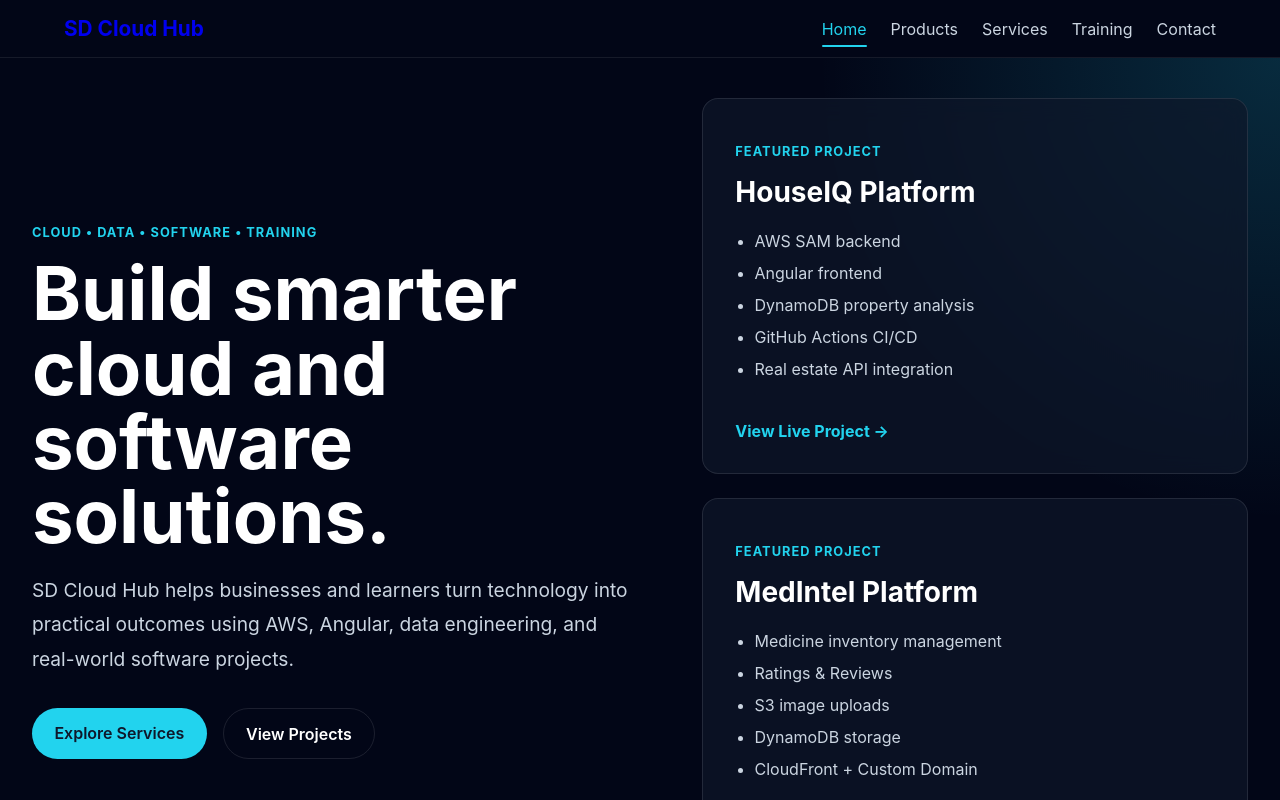
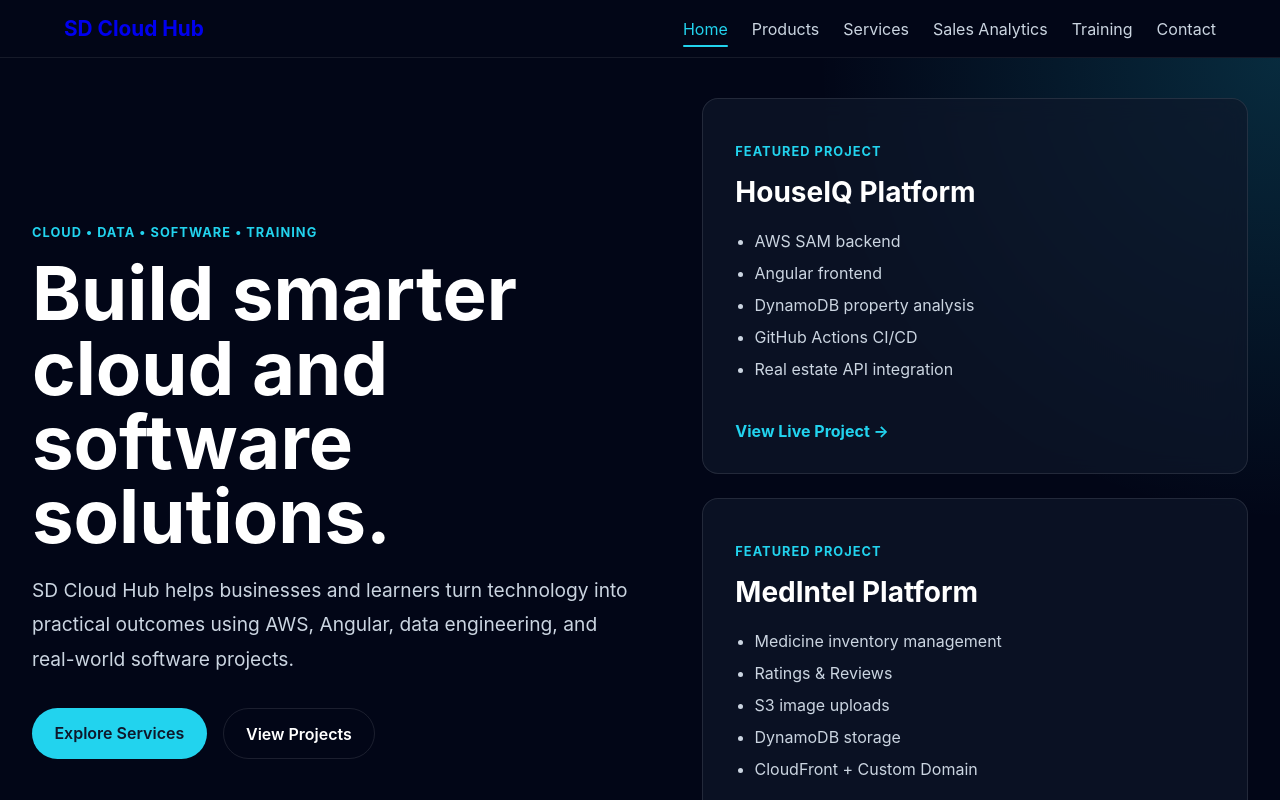
Before and after one commit to samueldesalegn/sdcloudhub, an Angular app in the folder sdcloudhub-frontend/: page / in a window 1280 px wide. Shown: the top 800 px of the page. Built offline with nearby package versions, Linux system fonts and the light colour scheme.

Commit message:
Add Sales Analytics nav link

```diff
--- a/sdcloudhub-frontend/src/app/layout/header/header.html
+++ b/sdcloudhub-frontend/src/app/layout/header/header.html
@@ -23,6 +23,11 @@
       routerLinkActive="active-link">
       Services
     </a>
+      <a
+        routerLink="/sales-analytics"
+        routerLinkActive="active-link">
+        Sales Analytics
+      </a>
 
     <a
       routerLink="/training"
@@ -36,5 +41,6 @@
       Contact
     </a>
 
+
   </nav>
 </header>
```
